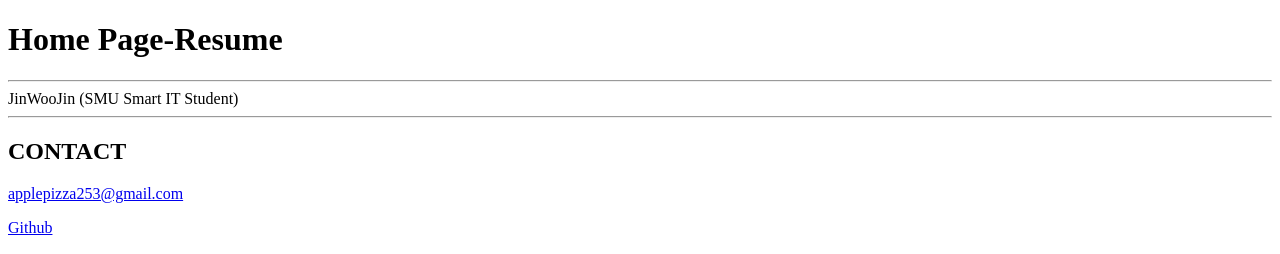
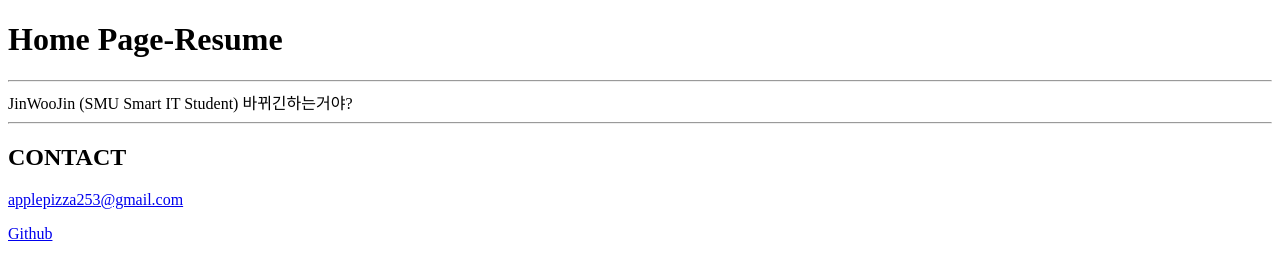
Before and after one commit to WdoubleJ/git-ict03, a plain HTML site: page index.html in a window 1280 px wide. Shown: the top 254 px of the page. Drawn offline with Linux system fonts and the light colour scheme; some icons are missing.

Commit message:
Update index.html

```diff
--- a/index.html
+++ b/index.html
@@ -9,7 +9,7 @@
 <header id="header">
 <h1>Home Page-Resume</h1>
 <hr>
-    JinWooJin (SMU Smart IT Student)
+    JinWooJin (SMU Smart IT Student) 바뀌긴하는거야?
 <hr>
 </header>
 
```
